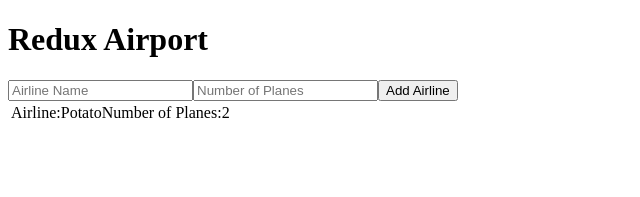
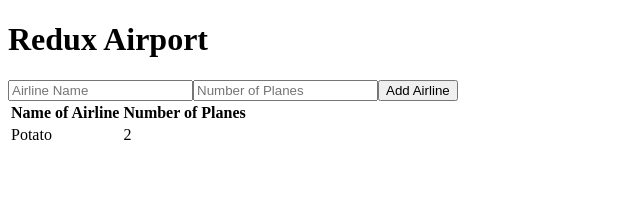
Before and after one commit to aileapatrinely/redux-airport, a React (Create React App) app in the folder redux-airport-master/: page / in a window 1280 px wide. Shown: the top 197 px of the page, without its empty margins (0-640 px from the left). Built offline with nearby package versions, Linux system fonts and the light colour scheme.

Commit message:
table updates properly

```diff
--- a/redux-airport-master/src/components/Form/Form.js
+++ b/redux-airport-master/src/components/Form/Form.js
@@ -17,15 +17,11 @@ class Form extends Component {
   };
 
   handleChange = (event) => {
-    this.setState({
-      newAirline: event.target.value,
-    });
+    this.setState({ ...this.state, newAirline: event.target.value });
   };
 
   handlePlanes = (event) => {
-    this.setState({
-      numberPlanes: event.target.value,
-    });
+    this.setState({ ...this.state, numberPlanes: event.target.value });
   };
 
   render() {
--- a/redux-airport-master/src/components/Table/Table.js
+++ b/redux-airport-master/src/components/Table/Table.js
@@ -5,14 +5,22 @@ class Table extends Component {
   render() {
     return (
       <table>
-        {this.props.store.addAirline.map((item, index) => {
-          return (
-            <td key={index}>
-              Airline:{item.airline}
-              Number of Planes:{item.planes}
-            </td>
-          );
-        })}
+        <thead>
+          <tr>
+            <th>Name of Airline</th>
+            <th>Number of Planes</th>
+          </tr>
+        </thead>
+        <tbody>
+          {this.props.store.addAirline.map((item, index) => {
+            return (
+              <tr>
+                <td key={index}>{item.airline}</td>
+                <td key={index}>{item.planes}</td>
+              </tr>
+            );
+          })}
+        </tbody>
       </table>
     );
   }
--- a/redux-airport-master/src/index.js
+++ b/redux-airport-master/src/index.js
@@ -7,8 +7,8 @@ import { Provider } from 'react-redux';
 const addAirline = (state = [{ airline: 'Potato', planes: '2' }], action) => {
   if (action.type === 'BUTTON_CLICK') {
     return [
+      ...state,
       {
-        ...state,
         airline: action.payload.airline,
         planes: action.payload.planes,
       },
```
